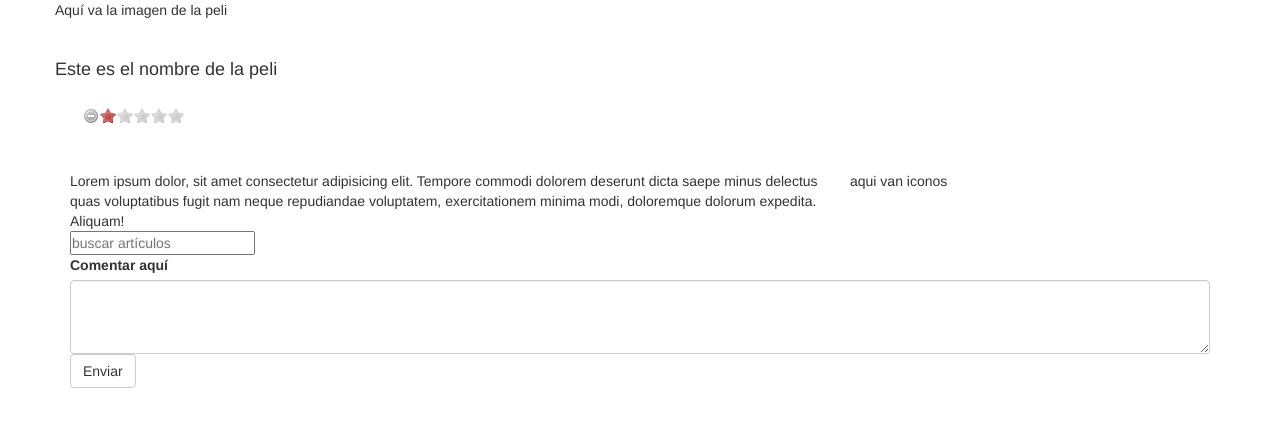
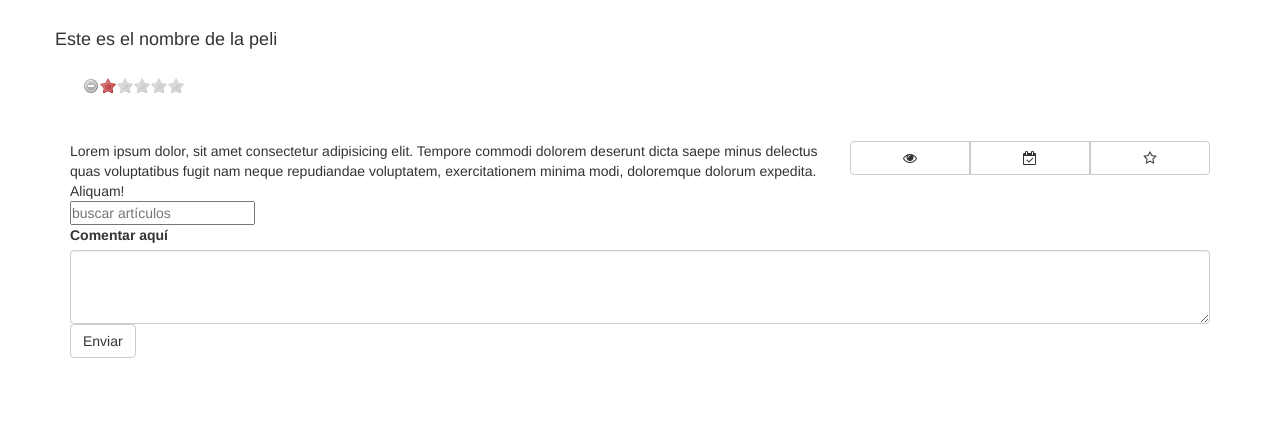
Before and after one commit to EstrellaBF/filmoteca, a plain HTML site: page views/movie.html in a window 1280 px wide. Drawn offline with nearby package versions, Linux system fonts and the light colour scheme; no server answers; a script that the page names is missing.

Commit message:
subiendo

```diff
--- a/js/app.js
+++ b/js/app.js
@@ -17,6 +17,7 @@ $(document).ready(function() {
     axios.get('http://www.omdbapi.com/?s=' + searchText +'&apikey=3a0eede3')
       .then(function(response) {
         // Un array con todos los títulos que coinciden
+        console.log(response);
         console.log(response.data.Search);
         var movieSearch = response.data.Search;
         var output = '';
@@ -34,9 +35,6 @@ $(document).ready(function() {
               </div>
             </div>
           `;
-          // $moviesSelected.append('<div class="col-xs-6"><div class="movie-wrap"><img src=""><h4><a href=""></div></div>');
-          // $('.movie-wrap').find('img').prop('src', movieSearch[index].Poster)
-
         });
         $moviesSelected.html(output);
 
@@ -48,6 +46,7 @@ $(document).ready(function() {
           var titlePicked = $(this).text();
           // Almacenando temporalmente el nombre del título y la foto
           localStorage.saveTitlePicked = titlePicked;
+          $(location).attr('href','views/movie.html');
         });
 
       })
--- a/js/movie.js
+++ b/js/movie.js
@@ -1,5 +1,6 @@
 $(document).ready(function() {
   var $movieInfoPicked = $('#movie-info-picked');
+  var $viewedButton = $('#viewed-button')
 
   // Pluggin
   $('#star1').rating('votar.php', {maxvalue: 5, curvalue:1, id:20});
@@ -26,36 +27,9 @@ $(document).ready(function() {
       console.log(error);
     });
 
+  // Evento para el boton de visto
+  $viewedButton.on('click', function() {
 
-  // axios.get('http://www.omdbapi.com/?s=' + searchText +'&apikey=3a0eede3')
-  // .then(function(response) {
-  //   // Un array con todos los títulos que coinciden
-  //   console.log(response.data.Search);
-  //   var movieSearch = response.data.Search;
-  //   var output = '';
-  //   // Recorrer en un lugar de for
-  //   $.each(movieSearch, function(index, value) {
-  //     // console.log(index); // devuelve posición, 0, 1, 2, etc
-  //     // console.log(value); //Objeto que contiene tittle, year, etc
-  //     // console.log(movieSearch[index]);
-  //     // console.log(movieSearch);
-  //     output += `
-  //       <div class="col-xs-6 col-md-3 clearfix">
-  //         <div class="movie-box text-center">
-  //           <img src="${value.Poster}">
-  //           <button type="button" class="btn btn-info pick-this-movie">${value.Title}</button>
-  //         </div>
-  //       </div>
-  //     `;
-      // $moviesSelected.append('<div class="col-xs-6"><div class="movie-wrap"><img src=""><h4><a href=""></div></div>');
-      // $('.movie-wrap').find('img').prop('src', movieSearch[index].Poster)
-
-    // });
-
-
-
-
-
-
+  });
 
 });
--- a/views/movie.html
+++ b/views/movie.html
@@ -1,5 +1,6 @@
 <!DOCTYPE html>
 <html lang="en">
+
 <head>
   <meta charset="UTF-8">
   <meta name="viewport" content="width=device-width, initial-scale=1.0">
@@ -20,12 +21,12 @@
   <!-- CSS Personalizado -->
   <link rel="stylesheet" href="../css/main.css">
 </head>
+
 <body>
   <main>
     <div class="container">
       <div class="row">
         <div id="movie-info-picked" class="movie-info-picked">
-          <p>Aquí va la imagen de la peli</p>
           <img src="" alt="">
           <h4>Este es el nombre de la peli</h4>
         </div>
@@ -38,10 +39,27 @@
     <div class="container">
       <div class="row">
         <div class="col-xs-8">
-          Lorem ipsum dolor, sit amet consectetur adipisicing elit. Tempore commodi dolorem deserunt dicta saepe minus delectus quas voluptatibus fugit nam neque repudiandae voluptatem, exercitationem minima modi, doloremque dolorum expedita. Aliquam!
+          Lorem ipsum dolor, sit amet consectetur adipisicing elit. Tempore commodi dolorem deserunt dicta saepe minus delectus quas
+          voluptatibus fugit nam neque repudiandae voluptatem, exercitationem minima modi, doloremque dolorum expedita. Aliquam!
         </div>
         <div class="col-xs-4">
-          aqui van iconos
+          <div class="btn-group btn-group-justified" role="group" aria-label="...">
+            <div class="btn-group" id="viewed-button" role="group">
+              <button type="button" class="btn btn-default">
+                <i class="fa fa-eye" aria-hidden="true"></i>
+              </button>
+            </div>
+            <div class="btn-group" id="add-button" role="group">
+              <button type="button" class="btn btn-default">
+                <i class="fa fa-calendar-check-o" aria-hidden="true"></i>
+              </button>
+            </div>
+            <div class="btn-group" id="favourite-button" role="group">
+              <button type="button" class="btn btn-default">
+                <i class="fa fa-star-o" aria-hidden="true"></i>
+              </button>
+            </div>
+          </div>
         </div>
       </div>
     </div>
@@ -80,4 +98,5 @@
   <!-- JS Personalizado -->
   <script type="text/javascript" src="../js/movie.js"></script>
 </body>
+
 </html>
```
Also changed, not shown: index.html (+2 -2 lines).
